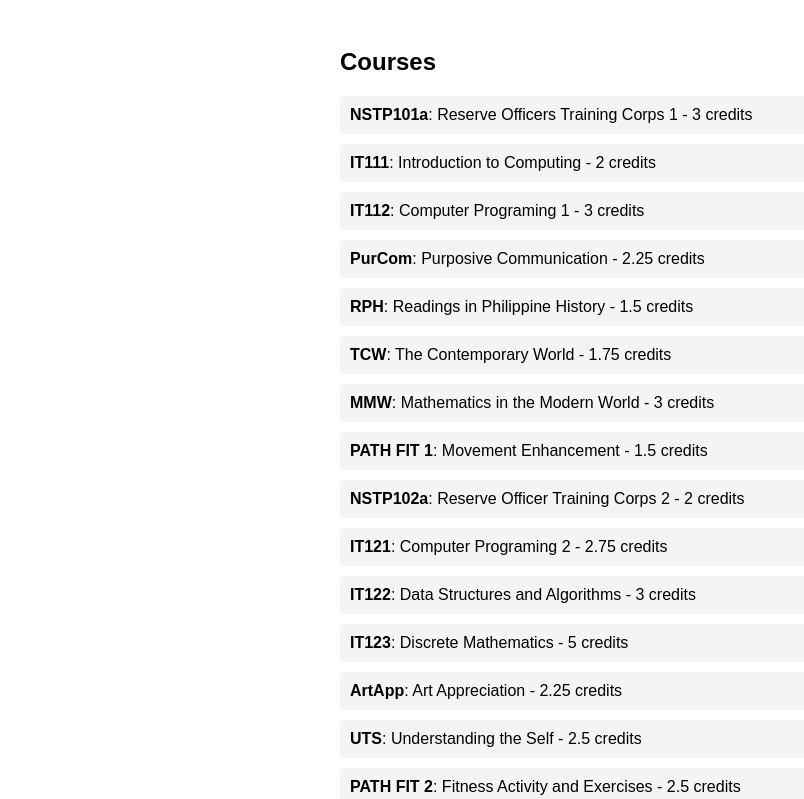
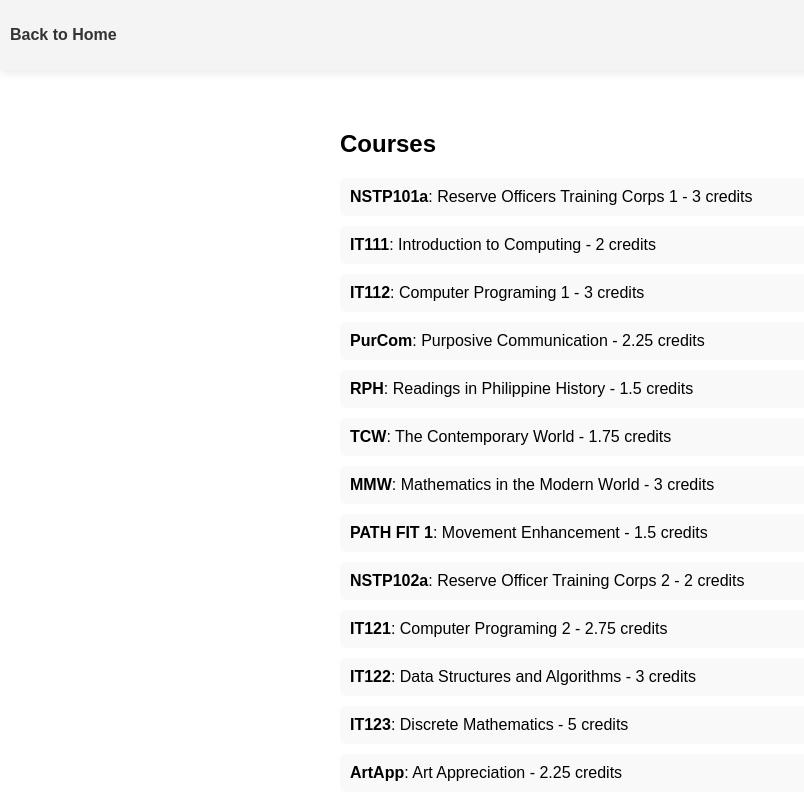
Before and after one commit to llacuna750/courses.json, a plain HTML site: page index.html in a window 1280 px wide. Shown: the top 799 px of the page, without its empty margins (0-804 px from the left). Drawn offline with Linux system fonts and the light colour scheme.

Commit message:
Update index.html

```diff
--- a/index.html
+++ b/index.html
@@ -5,12 +5,43 @@
     <meta name="viewport" content="width=device-width, initial-scale=1.0">
     <title>Course List</title>
     <style>
-        body { font-family: Arial, sans-serif; }
+        body { margin: 0; font-family: Arial, sans-serif; }
         .course-container { max-width: 600px; margin: auto; padding: 20px; }
         .course { background: #f4f4f4; margin: 10px 0; padding: 10px; border-radius: 5px; }
+
+        .home {
+            padding: 10px 0;
+            background-color: #f4f4f4;
+            box-shadow: 0 2px 10px rgba(0,0,0,0.1);
+            margin-top: 0em;
+
+            p {
+                padding: 0 10px;
+            }
+        }
+        .home a {
+            text-decoration: none;
+            color: #333;
+            font-weight: bold;
+        }
+        .course-container {
+            max-width: 600px;
+            margin: 20px auto;
+            padding: 20px;
+        }
+        .course {
+            background: #f9f9f9;
+            margin: 10px 0;
+            padding: 10px;
+            border-radius: 5px;
+        }
     </style>
 </head>
 <body>
+    <header class="home">
+        <p><a href="https://llacuna750.github.io/">Back to Home</a></p>
+    </header>
+
     <div class="course-container">
         <h2>Courses</h2>
         <div id="courses"></div>
```
